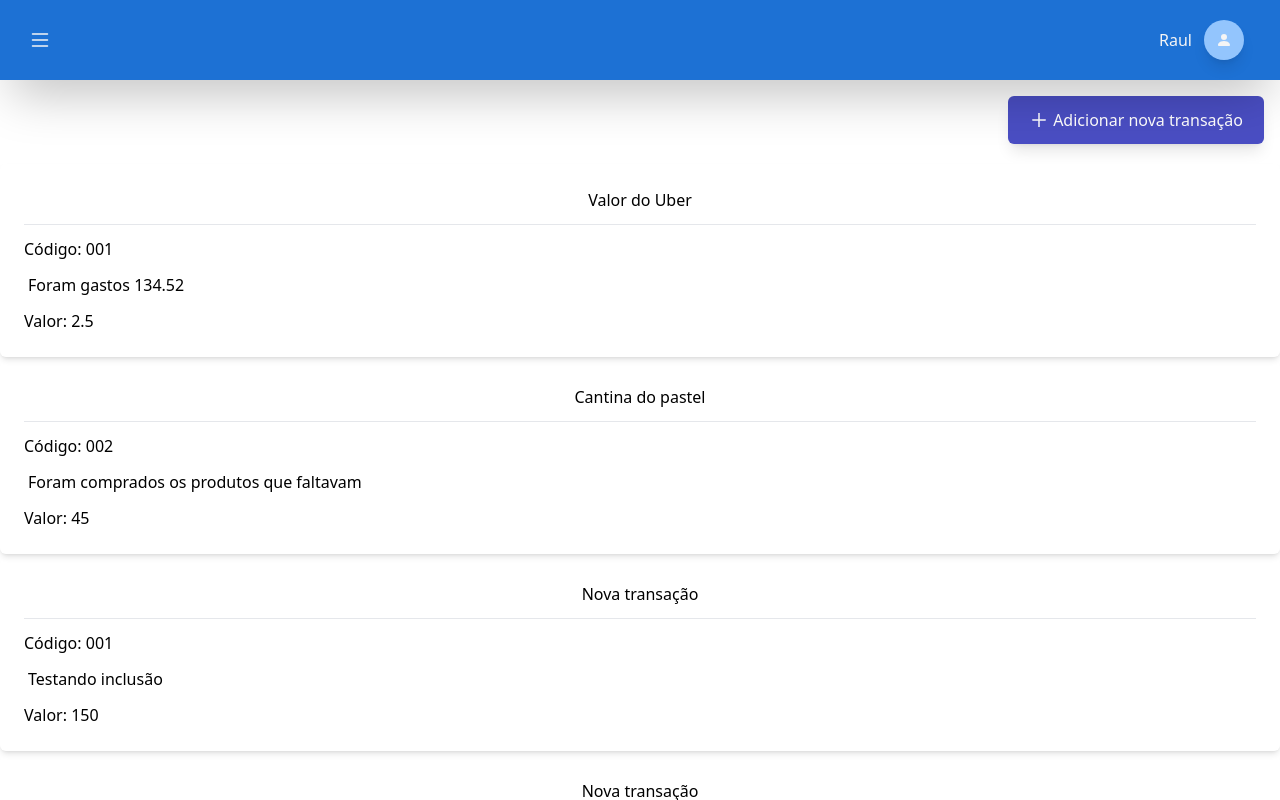
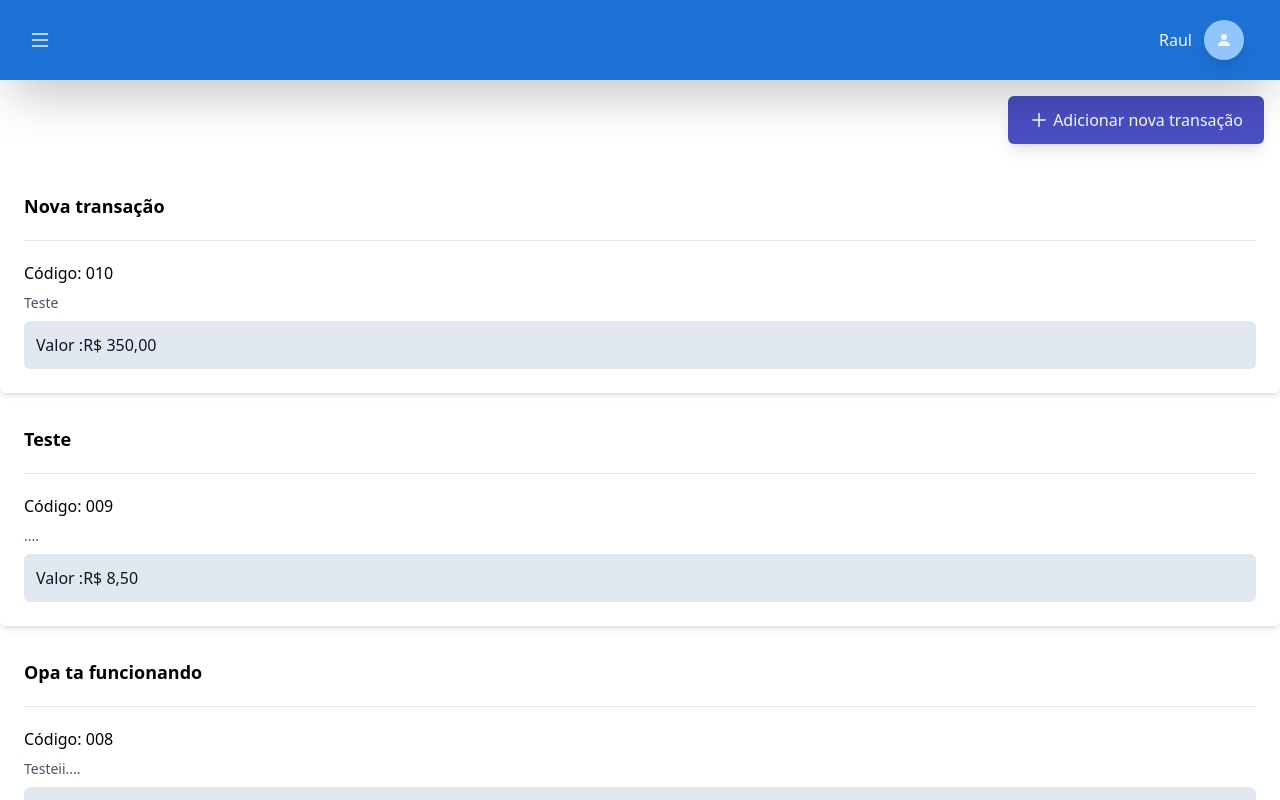
Before and after one commit to Raul26-tech/As-Money, a React (Create React App) app: page /transactions in a window 1280 px wide. Built offline with nearby package versions, Linux system fonts and the light colour scheme; data requests are answered from the project's data file.

Commit message:
Finalizando layout das transações

```diff
--- a/server.json
+++ b/server.json
@@ -61,6 +61,90 @@
       },
       "dateInclusion": "2022-11-09",
       "id": 4
+    },
+    {
+      "code": "0005",
+      "title": "Nova transação",
+      "description": "Teste",
+      "price": "20",
+      "status": {
+        "prohibited": true,
+        "closed": false
+      },
+      "dateInclusion": "2022-11-08",
+      "id": 5
+    },
+    {
+      "code": "005",
+      "title": "Teste",
+      "description": "Testando a inclusão",
+      "price": "500",
+      "status": {
+        "prohibited": false,
+        "closed": true
+      },
+      "dateInclusion": "2022-11-09",
+      "id": 6
+    },
+    {
+      "code": "006",
+      "title": "Venda de pasteis",
+      "description": "Venda",
+      "price": "65",
+      "status": {
+        "prohibited": true,
+        "closed": false
+      },
+      "dateInclusion": "2022-11-08",
+      "id": 7
+    },
+    {
+      "code": "007",
+      "title": "Inclusão de transação",
+      "description": "Lorem ipsum dolor sit amet, consectetur adipiscing elit. Duis finibus lorem non scelerisque lobortis. Vestibulum vitae nunc ac nisi rutrum scelerisque. Praesent tempor turpis sit amet sapien tristique accumsan. Aliquam erat volutpat. Integer in malesuada purus, nec venenatis nisl. In metus felis, fermentum at felis sed, malesuada molestie erat. Morbi eu orci blandit, fermentum est a, faucibus tellus. In at nibh urna.",
+      "price": "25",
+      "status": {
+        "prohibited": false,
+        "closed": true
+      },
+      "dateInclusion": "2022-11-07",
+      "id": 8
+    },
+    {
+      "code": "008",
+      "title": "Opa ta funcionando",
+      "description": "Testeii....",
+      "price": "850",
+      "status": {
+        "prohibited": true,
+        "closed": false
+      },
+      "dateInclusion": "2022-11-12",
+      "id": 9
+    },
+    {
+      "code": "009",
+      "title": "Teste",
+      "description": "....",
+      "price": "8.50",
+      "status": {
+        "prohibited": true,
+        "closed": false
+      },
+      "dateInclusion": "2022-11-10",
+      "id": 10
+    },
+    {
+      "code": "010",
+      "title": "Nova transação",
+      "description": "Teste",
+      "price": "350",
+      "status": {
+        "prohibited": true,
+        "closed": false
+      },
+      "dateInclusion": "2022-11-08",
+      "id": 11
     }
   ]
 }
--- a/src/pages/MonthlyValues/form.tsx
+++ b/src/pages/MonthlyValues/form.tsx
@@ -76,6 +76,7 @@ export default function FormMonthlyValues() {
                     text: 'Inserção feita com sucesso',
                 });
                 setMode('read');
+                navigate(-1);
                 console.log(JSON.stringify(response.data, null, 2));
             })
             .catch((err: any) => {
@@ -84,10 +85,6 @@ export default function FormMonthlyValues() {
                     title: err.response.data.message,
                 });
                 setIsLoad(false);
-            })
-            .finally(() => {
-                setMode('read');
-                navigate(-1);
             });
     };
 
--- a/src/pages/MonthlyValues/index.tsx
+++ b/src/pages/MonthlyValues/index.tsx
@@ -13,6 +13,7 @@ interface ITransaction {
     prohibited: boolean;
     title: string;
     closed: boolean;
+    dateInclusion: string;
 }
 
 const url = '/transactions';
@@ -64,37 +65,47 @@ export default function MonthlyValues() {
                 </div>
             </div>
             {transaction
-                .reverse()
                 .map(
                     ({
                         code,
                         description,
                         id,
                         price,
-                        prohibited,
                         title,
+                        dateInclusion,
                     }: ITransaction) => (
                         <button
                             key={id}
                             onClick={() => handleFormId(id)}
-                            className="w-full mt-1 p-6 grid col-span-4 space-y-3 rounded-md shadow-md"
+                            className="w-full mt-1 p-6 grid col-span-4 space-y-3 gap-y-2 rounded-md shadow-md hover:shadow-2xl"
                         >
-                            <h3 className="flex justify-center items-center text-normal">
+                            <h3 className="flex justify-left items-center text-lg font-bold mt-1">
                                 {title}
                             </h3>
                             <hr />
                             <div className="flex flex-col justify-start items-start space-y-2">
-                                <span className="font-normal">
+                                <span className="font-normal text-base">
                                     Código: {code}
                                 </span>
-                                <p className="grid gap-y-0.5 p-1 whitespace-pre-line text-md">
+
+                                <p className="grid gap-y-0.2  whitespace-pre-line text-start text-sm text-slate-600">
                                     {description}
                                 </p>
-                                <span>Valor: {price}</span>
+
+                                <div className="w-full flex justify-start p-2 rounded-md bg-slate-200">
+                                    <span className="text-md p-1 text-slate-900">
+                                        Valor :
+                                        {new Intl.NumberFormat('pt-br', {
+                                            style: 'currency',
+                                            currency: 'BRL',
+                                        }).format(price)}
+                                    </span>
+                                </div>
                             </div>
                         </button>
                     )
-                )}
+                )
+                .reverse()}
         </Content>
     );
 }
```
